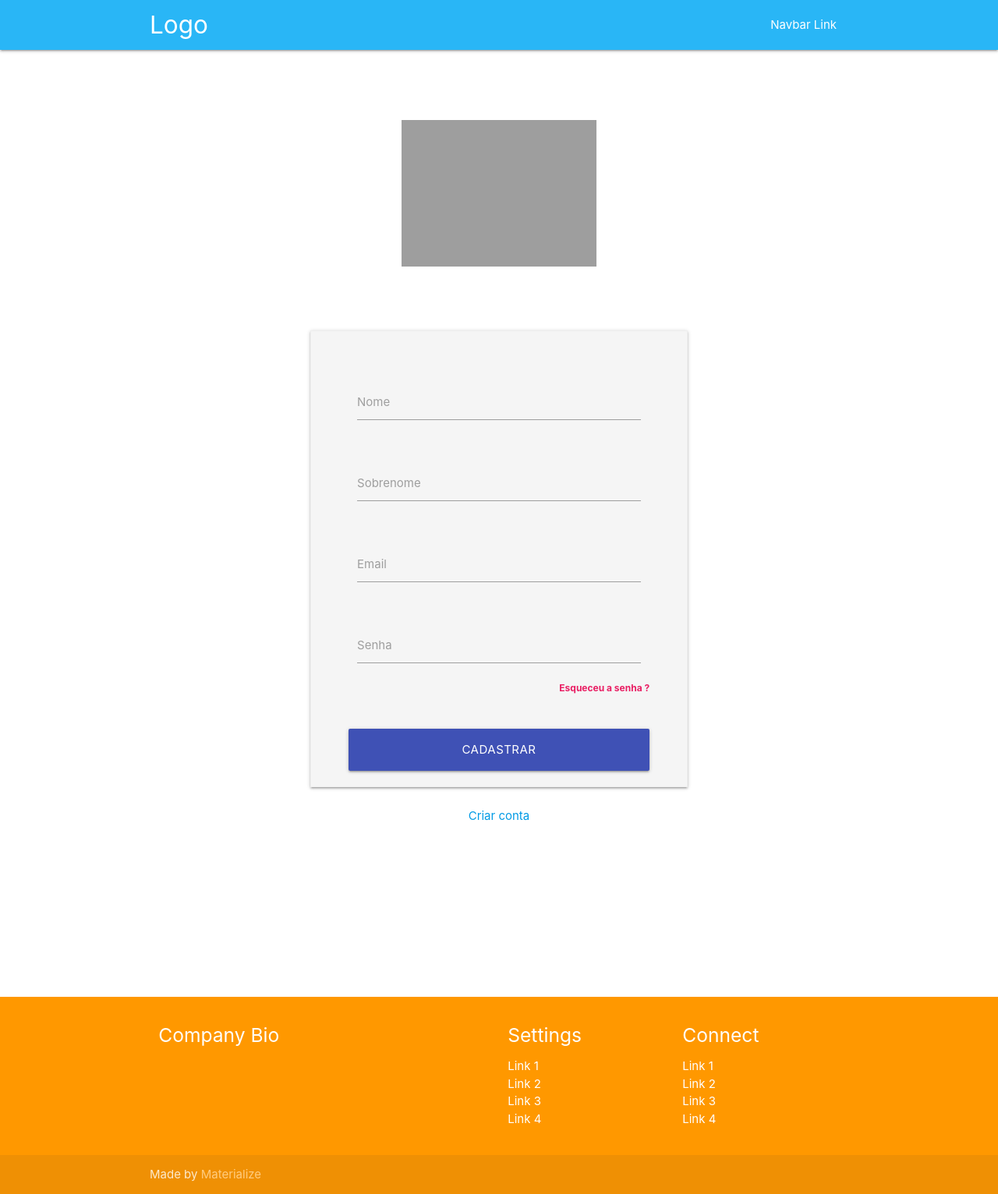
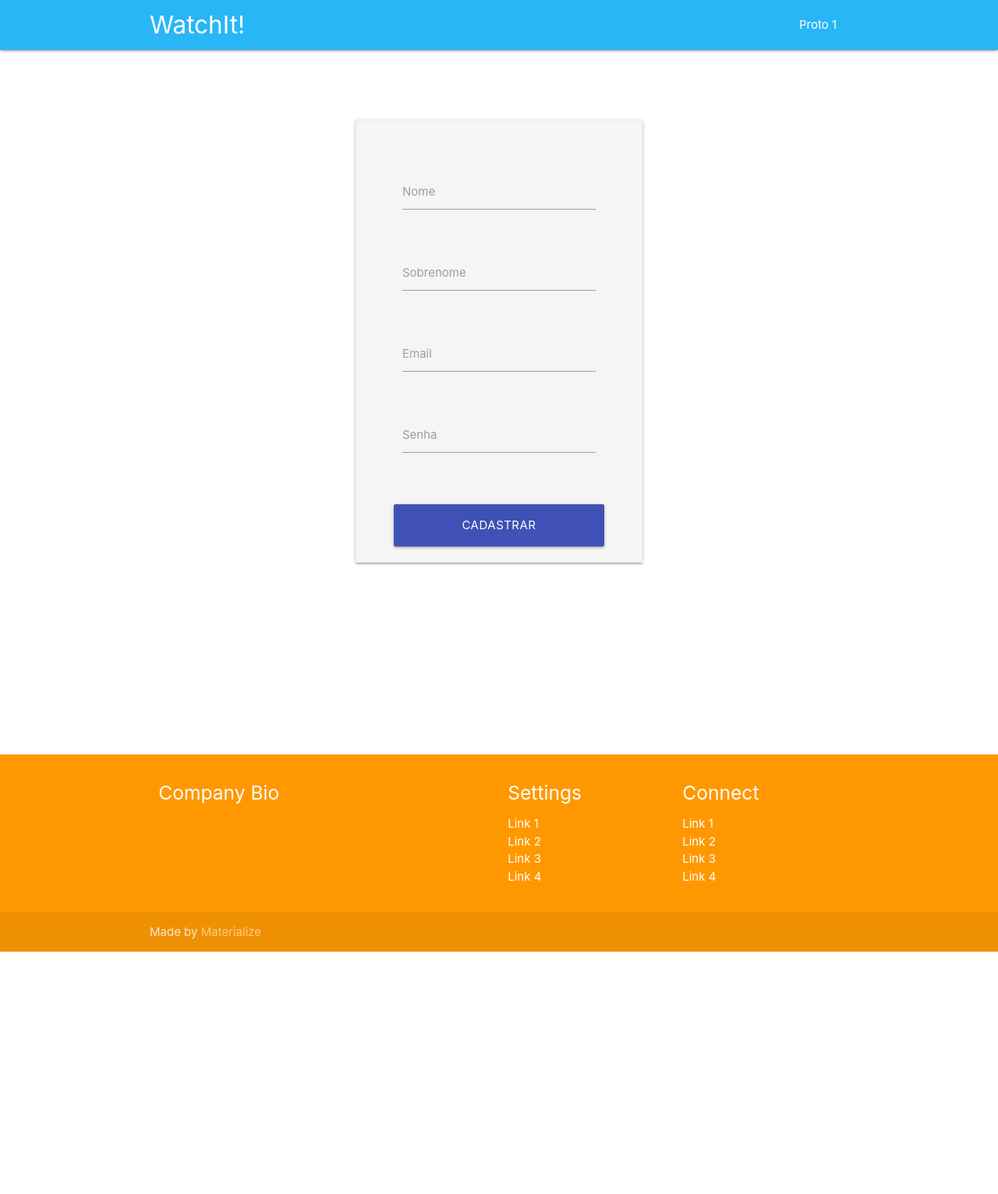
Before and after one commit to DBVeit/ProjetoExperienciaCriativa2, a PHP site: page /ProjetoExperienciaCriativa2/pages/cadastro.php in a window 1280 px wide. Shown: the whole page at 78% size. After the commit the page ends 1221 px from the top, so only its background shows below. Run offline with PHP 8.4, Linux system fonts and the light colour scheme; some libraries are stand-ins or nearby versions; grey boxes are pictures that could not be loaded.

Commit message:
Add files via upload
Alterações visuais p/ prototipo

```diff
--- a/pages/cadastro.php
+++ b/pages/cadastro.php
@@ -5,7 +5,7 @@
 <head>
   <meta http-equiv="Content-Type" content="text/html; charset=UTF-8"/>
   <meta name="viewport" content="width=device-width, initial-scale=1, maximum-scale=1.0"/>
-  <title>Starter Template - Materialize</title>
+  <title>WatchIt! - Prototype 1</title>
 
 
 
@@ -19,13 +19,13 @@
 </head>
 <body>
   <nav class="light-blue lighten-1" role="navigation">
-    <div class="nav-wrapper container"><a id="logo-container" href="#" class="brand-logo">Logo</a>
+    <div class="nav-wrapper container"><a id="logo-container" href="#" class="brand-logo">WatchIt!</a>
       <ul class="right hide-on-med-and-down">
-        <li><a href="#">Navbar Link</a></li>
+        <li><a href="#">Proto 1</a></li>
       </ul>
 
       <ul id="nav-mobile" class="sidenav">
-        <li><a href="#">Navbar Link</a></li>
+        <li><a href="#">Proto 1</a></li>
       </ul>
       <a href="#" data-target="nav-mobile" class="sidenav-trigger"><i class="material-icons">menu</i></a>
     </div>
@@ -37,11 +37,6 @@
       <div class="section"></div>
   <main>
     <center>
-      <img class="responsive-img" style="width: 250px;" src="imagem aqui" />
-      <div class="section"></div>
-
-      <h5 class="indigo-text"></h5>
-      <div class="section"></div>
 
       <div class="container">
         <div class="z-depth-1 grey lighten-4 row" style="display: inline-block; padding: 32px 48px 0px 48px; border: 1px solid #EEE;">
@@ -79,7 +74,6 @@
                 <label for='password'>Senha</label>
               </div>
                 <label style='float: right;'>
-								<a class='pink-text' href='esqueci-senha.php'><b>Esqueceu a senha ?</b></a>
 			    </label>
             </div>
 
@@ -92,7 +86,6 @@
           </form>
         </div>
       </div>
-      <a href="">Criar conta</a>
     </center>
 
     <div class="section"></div>
```
Also changed, not shown: pages/esqueci-senha.php (+4 -6 lines).
